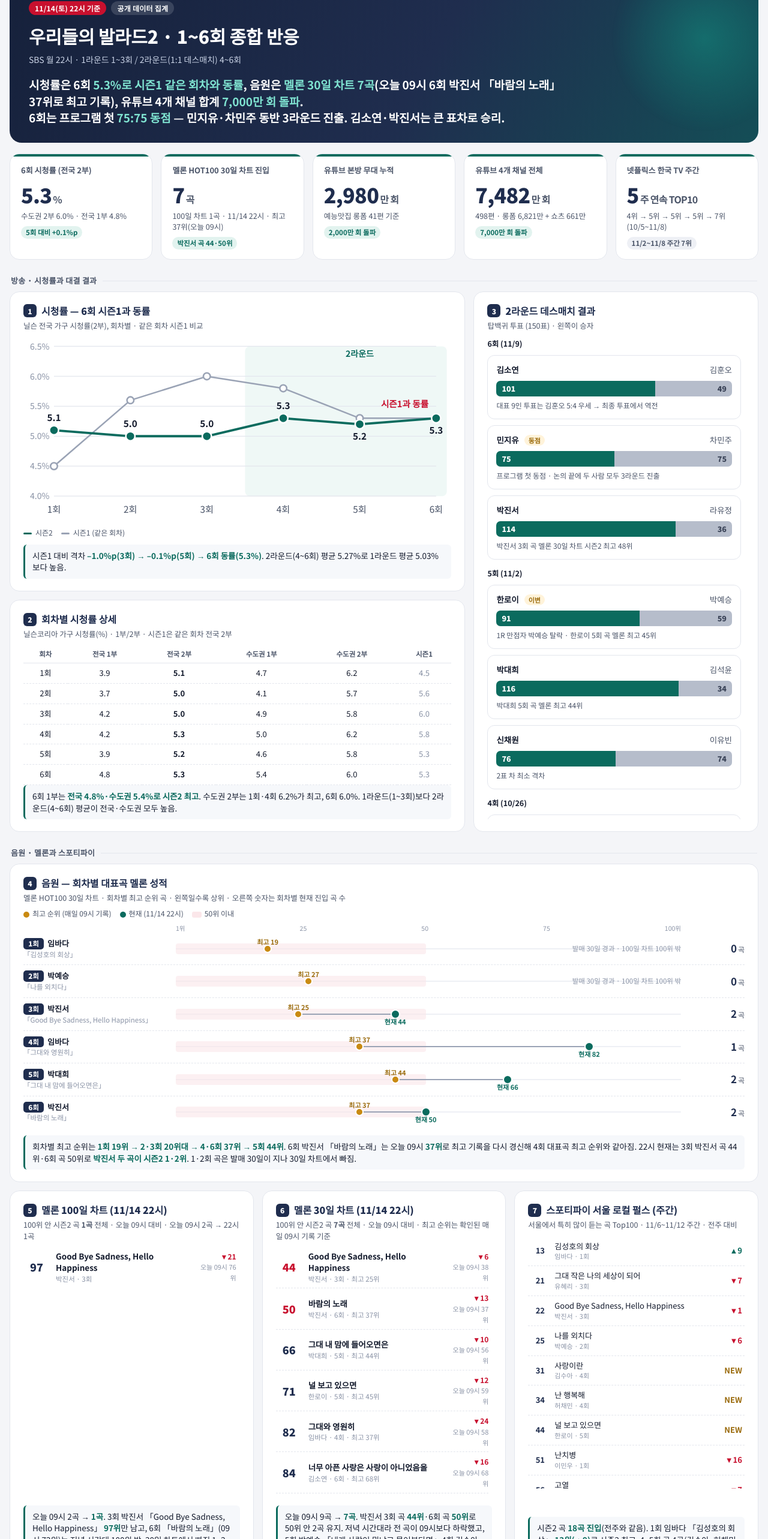
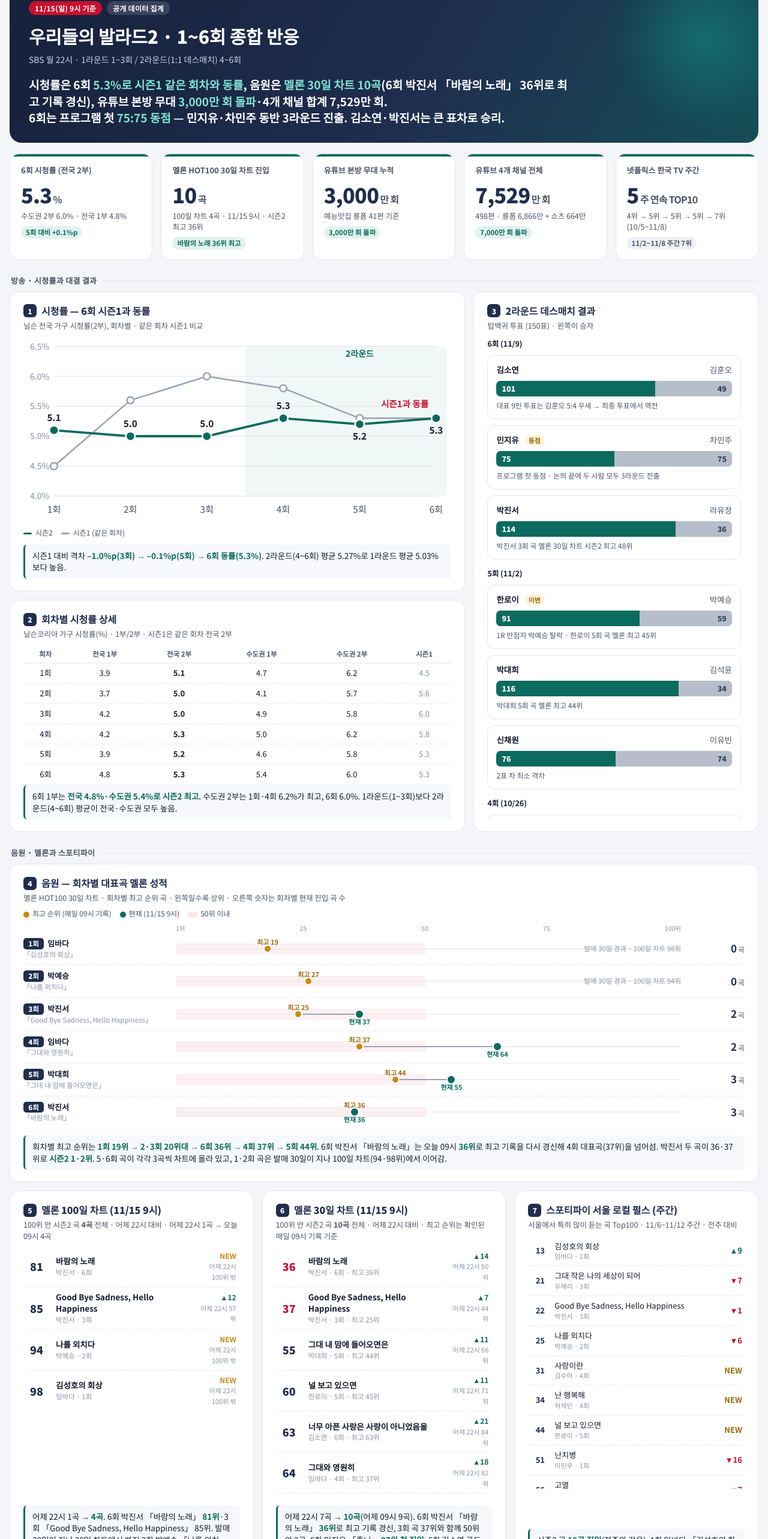
Before and after one commit to seoulshit/ballad2, a plain HTML site: page public/index.html in a window 1280 px wide. Shown: the part 54-2620 px from the top of the page at 60% size. Drawn offline with Linux system fonts and the light colour scheme.

Commit message:
11/15 9시 기준 업데이트: 멜론 30일 차트 10곡(바람의 노래 36위 최고·좋니 첫 진입)·100일 차트 4곡, TOP100 진입 없음, 유튜브 7,529만(본방 무대 3,000만 돌파)
Co-Authored-By: Claude Opus 5.5 <noreply@anthropic.com>
Claude-Session: https://claude.ai/code/session_01V5qb9UdfVh79dAoBsK6wR9

```diff
--- a/public/index.html
+++ b/public/index.html
@@ -159,10 +159,10 @@ svg{display:block;width:100%;height:auto;overflow:visible}
 <div class="wrap">
 
 <section class="hero rv">
-  <span class="tag">11/14(토) 22시 기준</span><span class="tag ghost">공개 데이터 집계</span>
+  <span class="tag">11/15(일) 9시 기준</span><span class="tag ghost">공개 데이터 집계</span>
   <h1>우리들의 발라드2 · 1~6회 종합 반응</h1>
   <p>SBS 월 22시 · 1라운드 1~3회 / 2라운드(1:1 데스매치) 4~6회</p>
-  <div class="headline">시청률은 6회 <b>5.3%로 시즌1 같은 회차와 동률</b>, 음원은 <b>멜론 30일 차트 7곡</b>(오늘 09시 6회 박진서 「바람의 노래」 37위로 최고 기록), 유튜브 4개 채널 합계 <b>7,000만 회 돌파</b>.<br>
+  <div class="headline">시청률은 6회 <b>5.3%로 시즌1 같은 회차와 동률</b>, 음원은 <b>멜론 30일 차트 10곡</b>(6회 박진서 「바람의 노래」 36위로 최고 기록 경신), 유튜브 본방 무대 <b>3,000만 회 돌파</b>·4개 채널 합계 7,529만 회.<br>
   6회는 프로그램 첫 <b>75:75 동점</b> — 민지유·차민주 동반 3라운드 진출. 김소연·박진서는 큰 표차로 승리.</div>
 </section>
 
@@ -171,14 +171,14 @@ svg{display:block;width:100%;height:auto;overflow:visible}
     <div class="num"><span data-count="5.3" data-dec="1">0</span><small>%</small></div>
     <div class="sub">수도권 2부 6.0% · 전국 1부 4.8%</div><span class="chip up">5회 대비 +0.1%p</span></div>
   <div class="kpi rv"><div class="bar"></div><div class="lab">멜론 HOT100 30일 차트 진입</div>
-    <div class="num"><span data-count="7">0</span><small>곡</small></div>
-    <div class="sub">100일 차트 1곡 · 11/14 22시 · 최고 37위(오늘 09시)</div><span class="chip up">박진서 곡 44·50위</span></div>
+    <div class="num"><span data-count="10">0</span><small>곡</small></div>
+    <div class="sub">100일 차트 4곡 · 11/15 9시 · 시즌2 최고 36위</div><span class="chip up">바람의 노래 36위 최고</span></div>
   <div class="kpi rv"><div class="bar"></div><div class="lab">유튜브 본방 무대 누적</div>
-    <div class="num"><span data-count="2980" data-sep="1">0</span><small>만 회</small></div>
-    <div class="sub">예능맛집 롱폼 41편 기준</div><span class="chip up">2,000만 회 돌파</span></div>
+    <div class="num"><span data-count="3000" data-sep="1">0</span><small>만 회</small></div>
+    <div class="sub">예능맛집 롱폼 41편 기준</div><span class="chip up">3,000만 회 돌파</span></div>
   <div class="kpi rv"><div class="bar"></div><div class="lab">유튜브 4개 채널 전체</div>
-    <div class="num"><span data-count="7482" data-sep="1">0</span><small>만 회</small></div>
-    <div class="sub">498편 · 롱폼 6,821만 + 쇼츠 661만</div><span class="chip up">7,000만 회 돌파</span></div>
+    <div class="num"><span data-count="7529" data-sep="1">0</span><small>만 회</small></div>
+    <div class="sub">498편 · 롱폼 6,866만 + 쇼츠 664만</div><span class="chip up">7,000만 회 돌파</span></div>
   <div class="kpi rv"><div class="bar"></div><div class="lab">넷플릭스 한국 TV 주간</div>
     <div class="num"><span data-count="5">0</span><small>주 연속 TOP10</small></div>
     <div class="sub">4위 → 5위 → 5위 → 5위 → 7위 (10/5~11/8)</div><span class="chip neu">11/2~11/8 주간 7위</span></div>
@@ -244,23 +244,23 @@ svg{display:block;width:100%;height:auto;overflow:visible}
   <div class="card rv" id="c-music">
     <h2><span class="n">4</span>음원 — 회차별 대표곡 멜론 성적</h2>
     <div class="cap">멜론 HOT100 30일 차트 · 회차별 최고 순위 곡 · 왼쪽일수록 상위 · 오른쪽 숫자는 회차별 현재 진입 곡 수</div>
-    <div class="eplegend"><span><i class="dot best"></i>최고 순위 (매일 09시 기록)</span><span><i class="dot cur"></i>현재 (11/14 22시)</span><span><i class="zone"></i>50위 이내</span></div>
+    <div class="eplegend"><span><i class="dot best"></i>최고 순위 (매일 09시 기록)</span><span><i class="dot cur"></i>현재 (11/15 9시)</span><span><i class="zone"></i>50위 이내</span></div>
     <div id="eprank"></div>
-    <div class="takeaway">회차별 최고 순위는 <b>1회 19위 → 2·3회 20위대 → 4·6회 37위 → 5회 44위</b>. 6회 박진서 「바람의 노래」는 오늘 09시 <b>37위</b>로 최고 기록을 다시 경신해 4회 대표곡 최고 순위와 같아짐. 22시 현재는 3회 박진서 곡 44위·6회 곡 50위로 <b>박진서 두 곡이 시즌2 1·2위</b>. 1·2회 곡은 발매 30일이 지나 30일 차트에서 빠짐.</div>
+    <div class="takeaway">회차별 최고 순위는 <b>1회 19위 → 2·3회 20위대 → 6회 36위 → 4회 37위 → 5회 44위</b>. 6회 박진서 「바람의 노래」는 오늘 09시 <b>36위</b>로 최고 기록을 다시 경신해 4회 대표곡(37위)을 넘어섬. 박진서 두 곡이 36·37위로 <b>시즌2 1·2위</b>. 5·6회 곡이 각각 3곡씩 차트에 올라 있고, 1·2회 곡은 발매 30일이 지나 100일 차트(94·98위)에서 이어감.</div>
   </div>
 </section>
 <section class="swipe" id="swipe" aria-label="멜론 100일 차트·30일 차트·스포티파이 로컬 펄스 (옆으로 넘겨 보기)">
   <div class="card rv" id="c-rank100">
-    <h2><span class="n">5</span>멜론 100일 차트 (11/14 22시)</h2>
-    <div class="cap">100위 안 시즌2 곡 <b id="rkcount100"></b> 전체 · 오늘 09시 대비 · 오늘 09시 2곡 → 22시 1곡</div>
+    <h2><span class="n">5</span>멜론 100일 차트 (11/15 9시)</h2>
+    <div class="cap">100위 안 시즌2 곡 <b id="rkcount100"></b> 전체 · 어제 22시 대비 · 어제 22시 1곡 → 오늘 09시 4곡</div>
     <div id="ranklist100" class="rkscroll"></div>
-    <div class="takeaway">오늘 09시 2곡 → <b>1곡</b>. 3회 박진서 「Good Bye Sadness, Hello Happiness」 <b>97위</b>만 남고, 6회 「바람의 노래」(09시 72위)는 저녁 시간대 100위 밖. 30일 차트에서 빠진 1·2회 곡은 계속 100위 밖.</div>
+    <div class="takeaway">어제 22시 1곡 → <b>4곡</b>. 6회 박진서 「바람의 노래」 <b>81위</b>·3회 「Good Bye Sadness, Hello Happiness」 85위. 발매 30일이 지나 30일 차트에서 빠진 2회 박예승 「나를 외치다」 94위·1회 임바다 「김성호의 회상」 98위가 100일 차트에 다시 진입.</div>
   </div>
   <div class="card rv" id="c-rank">
-    <h2><span class="n">6</span>멜론 30일 차트 (11/14 22시)</h2>
-    <div class="cap">100위 안 시즌2 곡 <b id="rkcount"></b> 전체 · 오늘 09시 대비 · 최고 순위는 확인된 매일 09시 기록 기준</div>
+    <h2><span class="n">6</span>멜론 30일 차트 (11/15 9시)</h2>
+    <div class="cap">100위 안 시즌2 곡 <b id="rkcount"></b> 전체 · 어제 22시 대비 · 최고 순위는 확인된 매일 09시 기록 기준</div>
     <div id="ranklist" class="rkscroll"></div>
-    <div class="takeaway">오늘 09시 9곡 → <b>7곡</b>. 박진서 3회 곡 <b>44위</b>·6회 곡 <b>50위</b>로 50위 안 2곡 유지. 저녁 시간대라 전 곡이 09시보다 하락했고, 5회 박예승 「내게 사랑이 뭐냐고 물어본다면」·4회 김수아 「사랑이란」은 100위 밖으로.</div>
+    <div class="takeaway">어제 22시 7곡 → <b>10곡</b>(어제 09시 9곡). 6회 박진서 「바람의 노래」 <b>36위</b>로 최고 기록 경신, 3회 곡 37위와 함께 50위 안 2곡. 6회 민지유 「좋니」 <b>97위 첫 진입</b>, 6회 김소연 곡도 63위로 최고 기록. 5회 박예승·4회 김수아 곡은 100위 안으로 복귀.</div>
   </div>
   <div class="card rv" id="c-sp">
     <h2><span class="n">7</span>스포티파이 서울 로컬 펄스 (주간)</h2>
@@ -275,27 +275,27 @@ svg{display:block;width:100%;height:auto;overflow:visible}
 <section class="grid g3" style="margin-top:8px">
   <div class="card rv" id="c-yt">
     <h2><span class="n">8</span>유튜브 — 회차별 본방 무대 누적 조회</h2>
-    <div class="cap">스브스 예능맛집 롱폼 본방 무대 합계 (11/14 22시) · 회차마다 공개 기간이 달라 단순 비교 불가</div>
+    <div class="cap">스브스 예능맛집 롱폼 본방 무대 합계 (11/15 9시) · 회차마다 공개 기간이 달라 단순 비교 불가</div>
     <svg viewBox="0 0 560 250" id="svg-yt" role="img" aria-label="회차별 유튜브 본방 무대 누적 조회"></svg>
-    <div class="takeaway">1회 본방 무대 합계가 <b>1,000만 회 돌파</b>(김소연 무대 487.1만이 시즌2 최다). 6회는 공개 <b>5일 만에 231.8만</b>으로 5회(12일, 257.1만)에 근접.</div>
+    <div class="takeaway">1회 본방 무대 합계가 <b>1,000만 회 돌파</b>(김소연 무대 487.1만이 시즌2 최다). 본방 무대 전체 합계는 <b>3,000만 회 돌파</b>. 6회는 공개 <b>6일 만에 238.1만</b>으로 5회(13일, 259.5만)에 근접.</div>
   </div>
   <div class="card rv" id="c-ep5">
-    <h2><span class="n">9</span>6회 무대 영상 반응 (공개 5일)</h2>
+    <h2><span class="n">9</span>6회 무대 영상 반응 (공개 6일)</h2>
     <div class="cap">스브스 예능맛집 본방 무대 조회수</div>
     <div id="ep5" style="margin-top:10px"></div>
-    <div class="takeaway"><b>박진서 무대가 97.0만으로 1위</b>, 김소연 92.7만과 격차가 4만여 회로 벌어짐. 두 무대가 6회 조회의 82%를 차지. 박진서 곡은 음원도 멜론 30일 차트 오늘 09시 37위로 최고 기록.</div>
+    <div class="takeaway"><b>박진서 무대가 100.1만으로 6회 첫 100만 회 돌파</b>, 김소연 95.0만이 뒤따름. 두 무대가 6회 조회의 82%를 차지. 박진서 곡은 음원도 멜론 30일 차트 36위로 최고 기록, 민지유 「좋니」는 30일 차트 첫 진입.</div>
   </div>
   <div class="card rv" id="c-ch">
     <h2><span class="n">10</span>유튜브 채널별 비중</h2>
-    <div class="cap">4개 채널 합계 7,482만 회 (중복 제거, 11/14 22시)</div>
+    <div class="cap">4개 채널 합계 7,529만 회 (중복 제거, 11/15 9시)</div>
     <svg viewBox="0 0 300 170" id="svg-ch" role="img" aria-label="유튜브 채널별 조회 비중"></svg>
     <div id="chleg"></div>
   </div>
 </section>
 
 <div class="foot">
-기준: 시청률 닐슨코리아 지상파 일간 공개 자료(가구, 6회 11/9 방송분 반영) · 음원 멜론 HOT100 30일 차트·100일 차트(11/14 22시, 추이·최고 순위는 확인된 매일 09시 기록), 스포티파이 서울 로컬 펄스 주간(11/6~11/12) ·
-유튜브 스브스 예능맛집·SBS Entertainment·SBS·슴올 스테이지 4개 채널 공개 조회수 직접 집계(11/14 22시, 9/8 첫 공개 이후 제목·설명에 프로그램명이 들어간 영상, 시즌1 TOP6 팬콘서트 영상 제외) · 넷플릭스 Tudum 공식 주간 TOP10(11/2~11/8) · 대결 결과 방송 및 보도 교차 확인 ·
+기준: 시청률 닐슨코리아 지상파 일간 공개 자료(가구, 6회 11/9 방송분 반영) · 음원 멜론 HOT100 30일 차트·100일 차트(11/15 9시, 추이·최고 순위는 확인된 매일 09시 기록), 스포티파이 서울 로컬 펄스 주간(11/6~11/12) ·
+유튜브 스브스 예능맛집·SBS Entertainment·SBS·슴올 스테이지 4개 채널 공개 조회수 직접 집계(11/15 9시, 9/8 첫 공개 이후 제목·설명에 프로그램명이 들어간 영상, 시즌1 TOP6 팬콘서트 영상 제외) · 넷플릭스 Tudum 공식 주간 TOP10(11/2~11/8) · 대결 결과 방송 및 보도 교차 확인 ·
 원자료로 확인되지 않은 보도 수치는 제외 · 영상·음원은 회차별 공개 기간이 달라 참고 비교
 </div>
 </div>
@@ -334,7 +334,7 @@ function T(txt,attrs,parent){const t=E('text',attrs,parent);t.textContent=txt;re
 /* 2. 유튜브 회차별 */
 (function(){
   const s=document.getElementById('svg-yt'); const W=560,H=250,L=58,R=12,Tp=22,B=40;
-  const d=[[1044.3,'40일'],[676.5,'33일'],[448.8,'26일'],[321.1,'19일'],[257.1,'12일'],[231.8,'5일']]; const top=['김소연','박예승','박진서','임바다','박예승','박진서'];
+  const d=[[1048.0,'41일'],[679.4,'34일'],[451.4,'27일'],[323.7,'20일'],[259.5,'13일'],[238.1,'6일']]; const top=['김소연','박예승','박진서','임바다','박예승','박진서'];
   const max=1200, bw=52, x=i=>L+18+i*((W-L-R-36)/5), y=v=>Tp+(1-v/max)*(H-Tp-B);
   const g=E('g',{class:'grid'},s);[0,300,600,900,1200].forEach(v=>{E('line',{x1:L,x2:W-R,y1:y(v),y2:y(v)},g);T(v+'만',{x:L-6,y:y(v)+4,'text-anchor':'end','font-size':11,fill:'#8A93A6'},s)});
   d.forEach(([v,days],i)=>{const r2=i>=3; const h=y(0)-y(v);
@@ -350,12 +350,12 @@ function T(txt,attrs,parent){const t=E('text',attrs,parent);t.textContent=txt;re
 /* 3. 회차별 대표곡 (멜론 30일 차트) — 매 업데이트 때 cur·n 갱신, 새 회차는 행 추가 */
 (function(){
   /* [회차, 곡명, 참가자, 최고 순위(매일 09시 기록, 없으면 null), 현재 순위(30일 차트 100위 밖이면 null), 회차 곡 현재 진입 수, 현재 순위 없을 때 문구] */
-  const EP=[[1,'김성호의 회상','임바다',19,null,0,'발매 30일 경과 · 100일 차트 100위 밖'],
-    [2,'나를 외치다','박예승',27,null,0,'발매 30일 경과 · 100일 차트 100위 밖'],
-    [3,'Good Bye Sadness, Hello Happiness','박진서',25,44,2,''],
-    [4,'그대와 영원히','임바다',37,82,1,''],
-    [5,'그대 내 맘에 들어오면은','박대희',44,66,2,''],
-    [6,'바람의 노래','박진서',37,50,2,'']];
+  const EP=[[1,'김성호의 회상','임바다',19,null,0,'발매 30일 경과 · 100일 차트 98위'],
+    [2,'나를 외치다','박예승',27,null,0,'발매 30일 경과 · 100일 차트 94위'],
+    [3,'Good Bye Sadness, Hello Happiness','박진서',25,37,2,''],
+    [4,'그대와 영원히','임바다',37,64,2,''],
+    [5,'그대 내 맘에 들어오면은','박대희',44,55,3,''],
+    [6,'바람의 노래','박진서',36,36,3,'']];
   const pos=r=>((r-1)/99*100).toFixed(2)+'%';
   const el=document.getElementById('eprank');
   const ax=document.createElement('div');ax.className='epaxis';ax.innerHTML='<div></div><div><span>1위</span><span>25</span><span>50</span><span>75</span><span>100위</span></div><div></div>';el.appendChild(ax);
@@ -371,37 +371,38 @@ function T(txt,attrs,parent){const t=E('text',attrs,parent);t.textContent=txt;re
 
 /* 4. 상위 곡 */
 (function(){
-  const rows=[[44,'Good Bye Sadness, Hello Happiness','박진서 · 3회 · 최고 25위',38],[50,'바람의 노래','박진서 · 6회 · 최고 37위',37],[66,'그대 내 맘에 들어오면은','박대희 · 5회 · 최고 44위',56],
-    [71,'널 보고 있으면','한로이 · 5회 · 최고 45위',59],[82,'그대와 영원히','임바다 · 4회 · 최고 37위',58],[84,'너무 아픈 사랑은 사랑이 아니었음을','김소연 · 6회 · 최고 68위',68],
-    [88,'그대 작은 나의 세상이 되어','유혜리 · 3회 · 최고 41위',73]];
-  /* p: 직전 파일(11/14 09시) 순위 · 0 = 100위 밖(NEW) · null = 미확인 */
-  const rows100=[[97,'Good Bye Sadness, Hello Happiness','박진서 · 3회',76]];
-  /* rows100 p: 직전 파일(11/14 09시) 100일 차트 순위 */
+  const rows=[[36,'바람의 노래','박진서 · 6회 · 최고 36위',50],[37,'Good Bye Sadness, Hello Happiness','박진서 · 3회 · 최고 25위',44],[55,'그대 내 맘에 들어오면은','박대희 · 5회 · 최고 44위',66],
+    [60,'널 보고 있으면','한로이 · 5회 · 최고 45위',71],[63,'너무 아픈 사랑은 사랑이 아니었음을','김소연 · 6회 · 최고 63위',84],[64,'그대와 영원히','임바다 · 4회 · 최고 37위',82],
+    [65,'그대 작은 나의 세상이 되어','유혜리 · 3회 · 최고 41위',88],[80,'내게 사랑이 뭐냐고 물어본다면','박예승 · 5회 · 최고 80위',0],[82,'사랑이란','김수아 · 4회 · 최고 47위',0],
+    [97,'좋니','민지유 · 6회 · 최고 97위',0]];
+  /* p: 직전 파일(11/14 22시) 순위 · 0 = 100위 밖(NEW) · null = 미확인 */
+  const rows100=[[81,'바람의 노래','박진서 · 6회',0],[85,'Good Bye Sadness, Hello Happiness','박진서 · 3회',97],[94,'나를 외치다','박예승 · 2회',0],[98,'김성호의 회상','임바다 · 1회',0]];
+  /* rows100 p: 직전 파일(11/14 22시) 100일 차트 순위 */
   function render(id,cid,list,lab){const el=document.getElementById(id); document.getElementById(cid).textContent=list.length+'곡';
   list.forEach(([r,t,a,p],i)=>{const d=document.createElement('div');d.className='rank';
     const diff=p==null?'<span style="color:var(--mute)">–</span>':p===0?'<span style="color:var(--gold)">NEW</span>':(p-r>0?`<span style="color:var(--teal)">▲${p-r}</span>`:(p-r<0?`<span style="color:var(--red)">▼${r-p}</span>`:'–'));
     d.innerHTML=`<div class="rk ${r<=50?'hot':''}" data-count="${r}">0</div><div class="t">${t}<small>${a}</small></div><div class="d">${diff}<br><span style="color:var(--mute);font-weight:400;font-size:11px">${p==null?lab+' 미확인':p===0?lab+' 100위 밖':lab+' '+p+'위'}</span></div>`;
     el.appendChild(d)})}
-  render('ranklist','rkcount',rows,'오늘 09시');
-  render('ranklist100','rkcount100',rows100,'오늘 09시');
+  render('ranklist','rkcount',rows,'어제 22시');
+  render('ranklist100','rkcount100',rows100,'어제 22시');
 })();
 
 /* 6. 5회 영상 */
 (function(){
-  const d=[['박진서 (승)',97.0,'var(--teal)'],['김소연 (승)',92.7,'var(--teal)'],['라유정 (패)',12.8,'var(--s1)'],['차민주 (동점)',10.9,'var(--gold)'],['민지유 (동점)',9.7,'var(--gold)'],['김훈오 (패)',8.5,'var(--s1)']];
+  const d=[['박진서 (승)',100.1,'var(--teal)'],['김소연 (승)',95.0,'var(--teal)'],['라유정 (패)',13.0,'var(--s1)'],['차민주 (동점)',11.2,'var(--gold)'],['민지유 (동점)',10.0,'var(--gold)'],['김훈오 (패)',8.7,'var(--s1)']];
   const el=document.getElementById('ep5');
   d.forEach(([n,v,c])=>{const r=document.createElement('div');r.className='hb';r.innerHTML=`<div class="nm">${n}</div><div class="tr"><div class="fl" style="background:${c}" data-w="${v/d[0][1]*100}"></div></div><div class="v">${v.toFixed(1)}만</div>`;el.appendChild(r)});
 })();
 
 /* 7. 채널 도넛 */
 (function(){
-  const s=document.getElementById('svg-ch'); const d=[['스브스 예능맛집',4670,'#0B6B5E'],['SBS Entertainment',1765,'#2C3E6B'],['SBS (@SBSNOW)',609,'#C98A12'],['슴올 스테이지',438,'#C8102E']];
+  const s=document.getElementById('svg-ch'); const d=[['스브스 예능맛집',4694,'#0B6B5E'],['SBS Entertainment',1784,'#2C3E6B'],['SBS (@SBSNOW)',613,'#C98A12'],['슴올 스테이지',439,'#C8102E']];
   const tot=d.reduce((a,b)=>a+b[1],0), cx=85,cy=85,r=62,sw=26, C=2*Math.PI*r; let off=0;
   E('circle',{cx,cy,r,fill:'none',stroke:'#EEF0F5','stroke-width':sw},s);
   d.forEach(([n,v,c],i)=>{const len=v/tot*C; const seg=E('circle',{cx,cy,r,fill:'none',stroke:c,'stroke-width':sw,'stroke-dasharray':`0 ${C}`,transform:`rotate(-90 ${cx} ${cy})`,class:'hit'},s);
     seg.dataset.d=`${Math.max(len-2,0)} ${C-Math.max(len-2,0)}`; seg.dataset.o=-off; seg.style.transition=`stroke-dasharray 1s ease ${i*.2}s`; seg.setAttribute('stroke-dashoffset',-off); off+=len;
     bindTip(seg,`${n} · ${v.toLocaleString()}만 회 · ${(v/tot*100).toFixed(0)}%`)});
-  T('7,482만',{x:cx,y:cy+2,'text-anchor':'middle','font-size':17,'font-weight':900,fill:'#1F2D4E'},s);
+  T('7,529만',{x:cx,y:cy+2,'text-anchor':'middle','font-size':17,'font-weight':900,fill:'#1F2D4E'},s);
   T('498편',{x:cx,y:cy+20,'text-anchor':'middle','font-size':11,fill:'#8A93A6'},s);
   const lg=document.getElementById('chleg');
   d.forEach(([n,v,c])=>{const r=document.createElement('div');r.className='hb';r.style.gridTemplateColumns='14px 1fr 110px';
```
